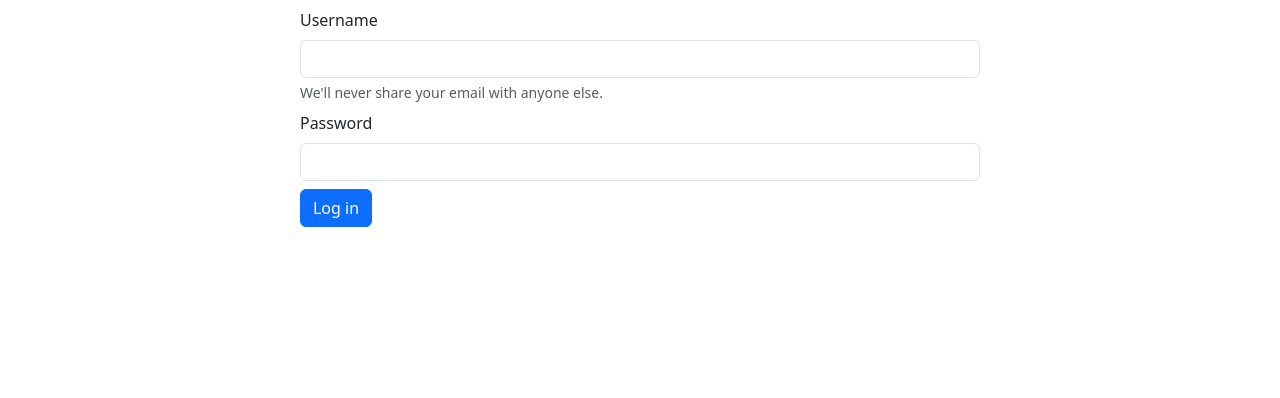
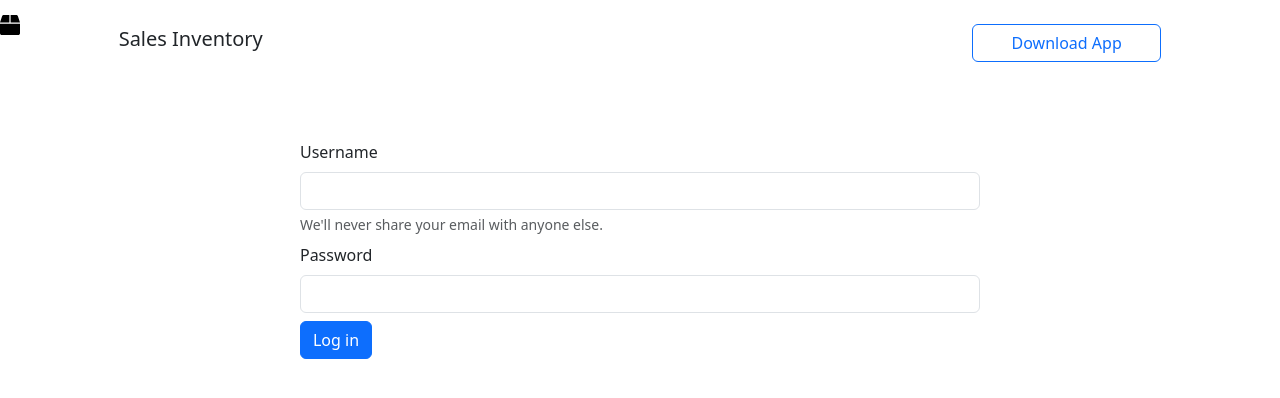
Before and after one commit to MarkRyuo/SalesInventory-SIMS-, a React (Vite) app in the folder client/: page / in a window 1280 px wide. Shown: the top 398 px of the page. Built offline with nearby package versions, Linux system fonts and the light colour scheme.

Commit message:
Subject: Body

```diff
--- a/client/src/App.tsx
+++ b/client/src/App.tsx
@@ -1,6 +1,8 @@
 
 
 //* App - Login(---)
+
+import NavbarLogin from "./components/Navbar/NavbarLogin"
 
 function App() {
 
@@ -10,6 +12,7 @@ function App() {
       <div className="container-fluid">
           <div>
               {/* Navbar */}
+              <NavbarLogin/>
           </div>
 
           <div>
```
